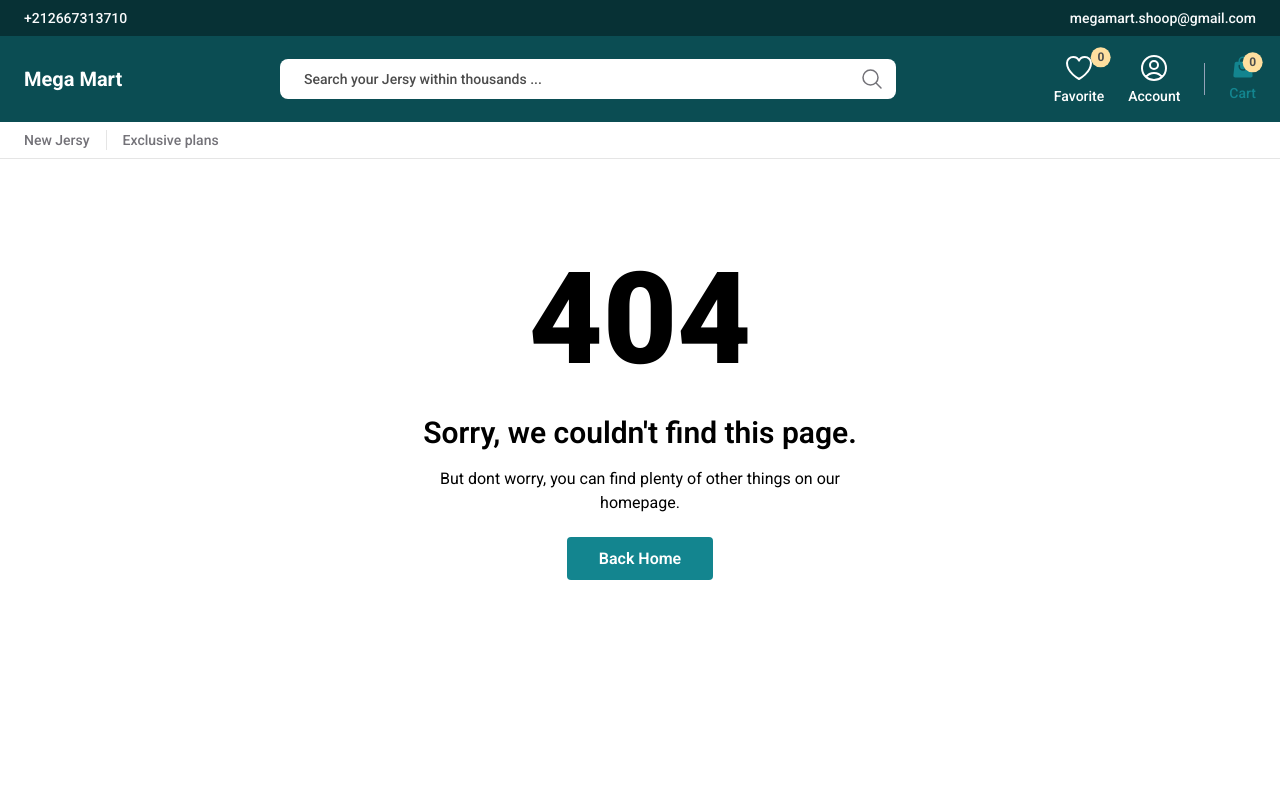
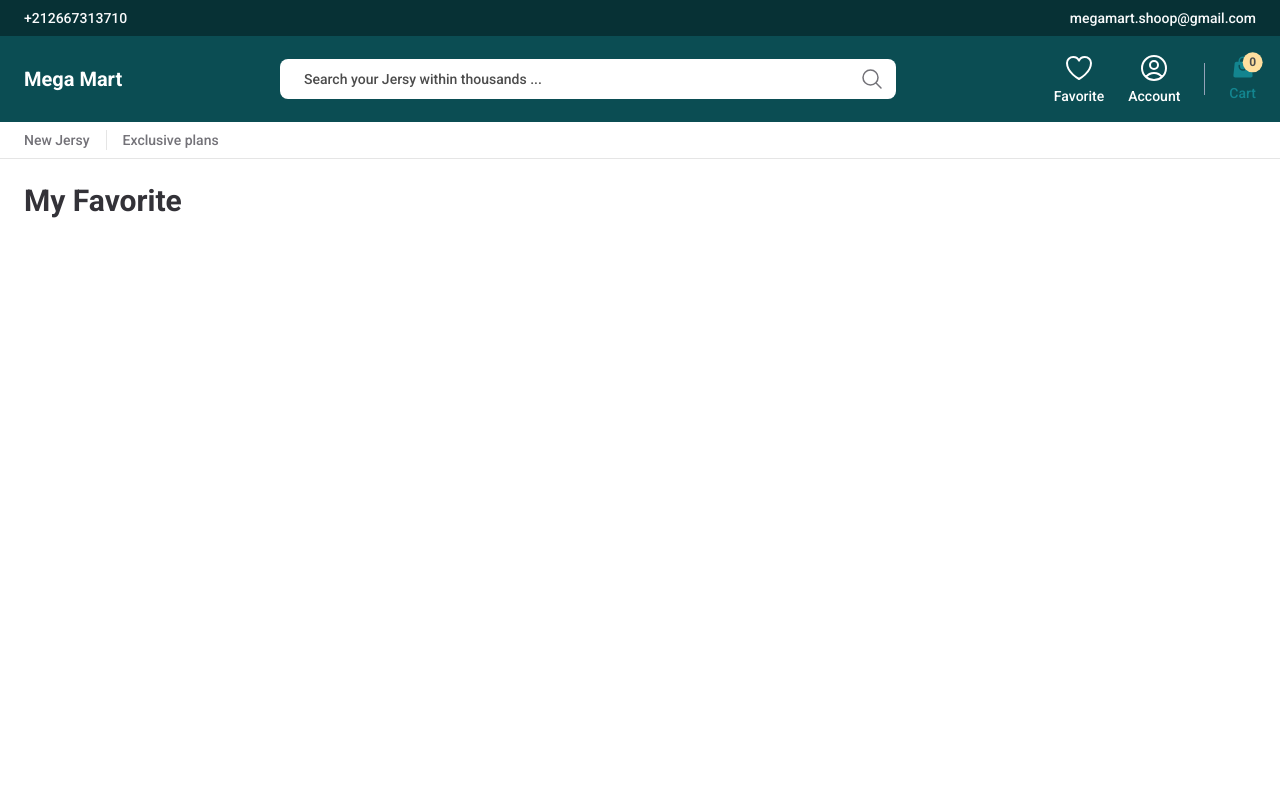
Before and after one commit to yacineahmaich/mega-mart-front, a React (Vite) app: page /favorite in a window 1280 px wide. Shown: the top 800 px of the page. Built offline with nearby package versions, Linux system fonts and the light colour scheme; no server answers.

Commit message:
🚀 add favorite page

```diff
--- a/src/components/client/Header.tsx
+++ b/src/components/client/Header.tsx
@@ -7,7 +7,7 @@ import {
 import MiniCartButton from './miniCart/MiniCartButton'
 import { Link } from 'react-router-dom'
 import { useGetUser } from '../../features/auth/useGetUser'
-import useSavedState from '../../store/saved'
+import useSavedState from '../../store/favorite'
 
 const Header: FC = () => {
   const { data: user } = useGetUser()
@@ -45,14 +45,16 @@ const Header: FC = () => {
 
           <div className="flex items-center order-2 space-x-6 lg:order-3">
             <Link
-              to="/saved"
+              to="/favorite"
               className="relative flex flex-col items-center space-y-0.5 text-sm font-medium text-white transition-colors cursor-pointer hover:text-slate-200"
             >
               <HeartIcon className="w-6 h-6 sm:h-8 sm:w-8" />
               <span className="hidden sm:block">Favorite</span>
-              <span className="absolute top-0 right-0 flex items-center justify-center w-5 h-5 text-xs font-bold rounded-full text-dark-600 bg-warning-500 translate-x-1/3 -translate-y-1/3">
-                {items.length}
-              </span>
+              {items?.length > 0 && (
+                <span className="absolute top-0 right-0 flex items-center justify-center w-5 h-5 text-xs font-bold rounded-full text-dark-600 bg-warning-500 translate-x-1/3 -translate-y-1/3">
+                  {items.length}
+                </span>
+              )}
             </Link>
 
             {user ? (
--- a/src/components/client/product/Checkout.tsx
+++ b/src/components/client/product/Checkout.tsx
@@ -4,14 +4,14 @@ import { useProduct } from '../../../features/client/products/product'
 import { useNavigate, useParams } from 'react-router-dom'
 import useCartState from '../../../store/cart'
 import { HeartIcon, XMarkIcon } from '@heroicons/react/24/outline'
-import useSavedState from '../../../store/saved'
+import useFavoriteState from '../../../store/favorite'
 
 const Checkout = () => {
   const navigate = useNavigate()
   const { slug } = useParams()
   const { data: product } = useProduct(slug)
 
-  const { getItem, saveItem, unsaveItem } = useSavedState()
+  const { getItem, saveItem, unsaveItem } = useFavoriteState()
 
   const { items, updateQty, addItem } = useCartState()
   const productInCart = items[product.id]
--- /dev/null
+++ b/src/pages/client/Favorite.tsx
@@ -0,0 +1,9 @@
+function Favorite() {
+  return (
+    <section className="min-h-screen p-3 mb-20 md:p-6">
+      <h2 className="mb-4 text-3xl font-bold text-dark-700">My Favorite</h2>
+    </section>
+  )
+}
+
+export default Favorite
--- a/src/router.tsx
+++ b/src/router.tsx
@@ -53,6 +53,7 @@ import categoryLoader from './features/client/category/loader'
 import productLoader from './features/client/product/loader'
 import ErrorPage from './pages/client/ErrorPage'
 import OrderDetail from './pages/admin/order/OrderDetail'
+import Favorite from './pages/client/Favorite'
 
 const router = createBrowserRouter([
   {
@@ -88,6 +89,10 @@ const router = createBrowserRouter([
           {
             path: 'cart',
             element: <Cart />,
+          },
+          {
+            path: 'favorite',
+            element: <Favorite />,
           },
           {
             path: 'cart/checkout/:session',
--- a/src/store/saved.ts
+++ b/src/store/favorite.ts
@@ -1,19 +1,19 @@
 import { create } from 'zustand'
 import { persist } from 'zustand/middleware'
 
-type SavedItem = {
+type FavoriteItem = {
   id: number
   at: Date
 }
 
-type SavedState = {
-  items: SavedItem[]
+type FavoriteState = {
+  items: FavoriteItem[]
   saveItem: (id: number) => void
   unsaveItem: (id: number) => void
-  getItem: (id: number) => SavedItem | null
+  getItem: (id: number) => FavoriteItem | null
 }
 
-const useSavedState = create<SavedState>()(
+const useFavoriteState = create<FavoriteState>()(
   persist(
     (set, get) => ({
       items: [],
@@ -30,9 +30,9 @@ const useSavedState = create<SavedState>()(
       getItem: id => get().items.find(i => i.id === id),
     }),
     {
-      name: 'saved',
+      name: 'favorite',
     }
   )
 )
 
-export default useSavedState
+export default useFavoriteState
```
